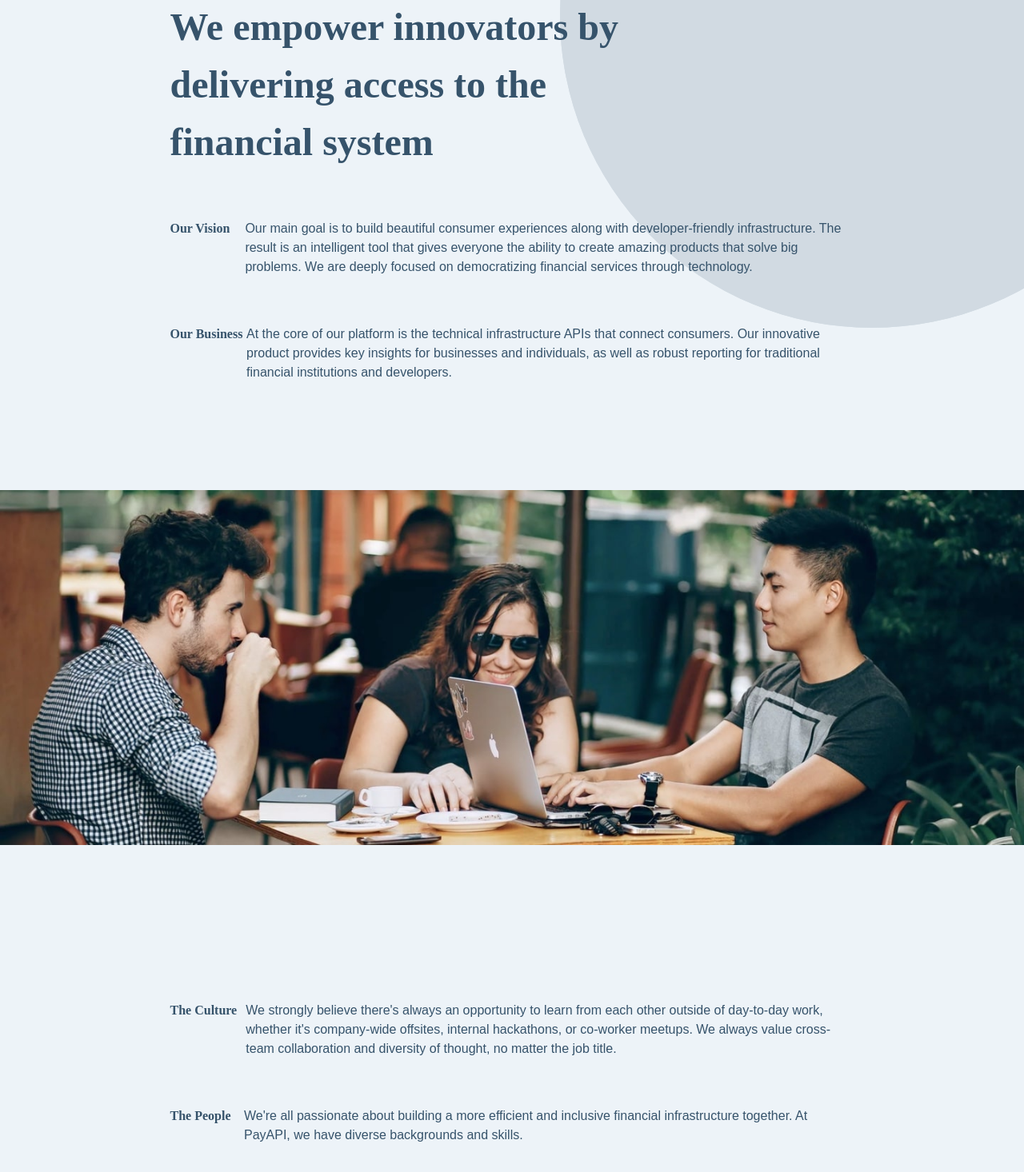
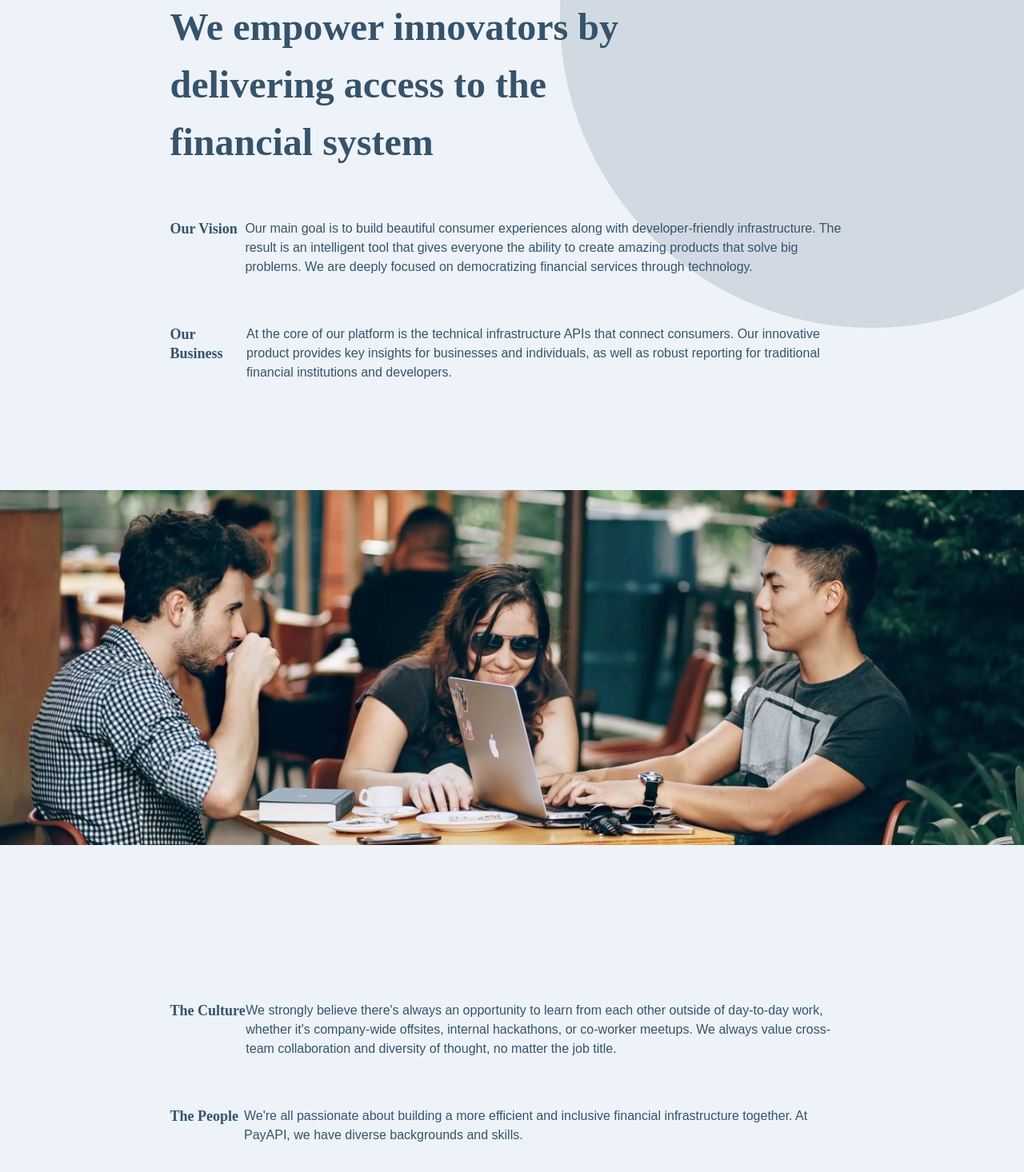
Before and after one commit to Hannahadora/Pay-api-react-app, a React (Create React App) app: page /about in a window 1280 px wide. Shown: the part 170-1636 px from the top of the page at 80% size. Built offline with nearby package versions, Linux system fonts and the light colour scheme.

Commit message:
about page

```diff
--- a/src/pages/About.jsx
+++ b/src/pages/About.jsx
@@ -10,7 +10,7 @@ const About = () => {
             We empower innovators by delivering access to the financial system
           </h3>
           <div className="flex lg:flex-row flex-col lg:items-start itesm-center justify-between my-[60px]">
-            <h6 className="lg:w-[30%] w-[100%] lg:text-left text-center font-semibold font-[30px]">
+            <h6 className="lg:text-[18px] text-base lg:w-[30%] w-[100%] lg:text-left text-center font-semibold font-[30px]">
               Our Vision
             </h6>
             <p className="lg:text-left text-center">
@@ -22,7 +22,7 @@ const About = () => {
             </p>
           </div>
           <div className="flex lg:flex-row flex-col lg:items-start itesm-center justify-between mt-[40px]">
-            <h6 className="lg:w-[25%] w-[100%] lg:text-left text-center font-semibold font-[30px]">
+            <h6 className="lg:text-[18px] text-base lg:w-[25%] w-[100%] lg:text-left text-center font-semibold font-[30px]">
               Our Business
             </h6>
             <p className="lg:text-left text-center">
@@ -40,7 +40,7 @@ const About = () => {
       <div className="app-container">
         <div className="xl:w-[75%] lg:w-[80%] w-[100%] mx-auto">
           <div className="flex lg:flex-row flex-col lg:items-start itesm-center justify-between my-[60px]">
-            <h6 className="lg:w-[28%] w-[100%] lg:text-left text-center font-semibold font-[30px]">
+            <h6 className="lg:text-[18px] text-base lg:w-[28%] w-[100%] lg:text-left text-center font-semibold font-[30px]">
               The Culture
             </h6>
             <p className="lg:text-left text-center">
@@ -52,7 +52,7 @@ const About = () => {
             </p>
           </div>
           <div className="flex lg:flex-row flex-col lg:items-start itesm-center justify-between mt-[40px]">
-            <h6 className="lg:w-[15%] w-[100%] lg:text-left text-center font-semibold font-[30px]">
+            <h6 className="lg:text-[18px] text-base lg:w-[15%] w-[100%] lg:text-left text-center font-semibold font-[30px]">
               The People
             </h6>
             <p className="lg:text-left text-center">
```
